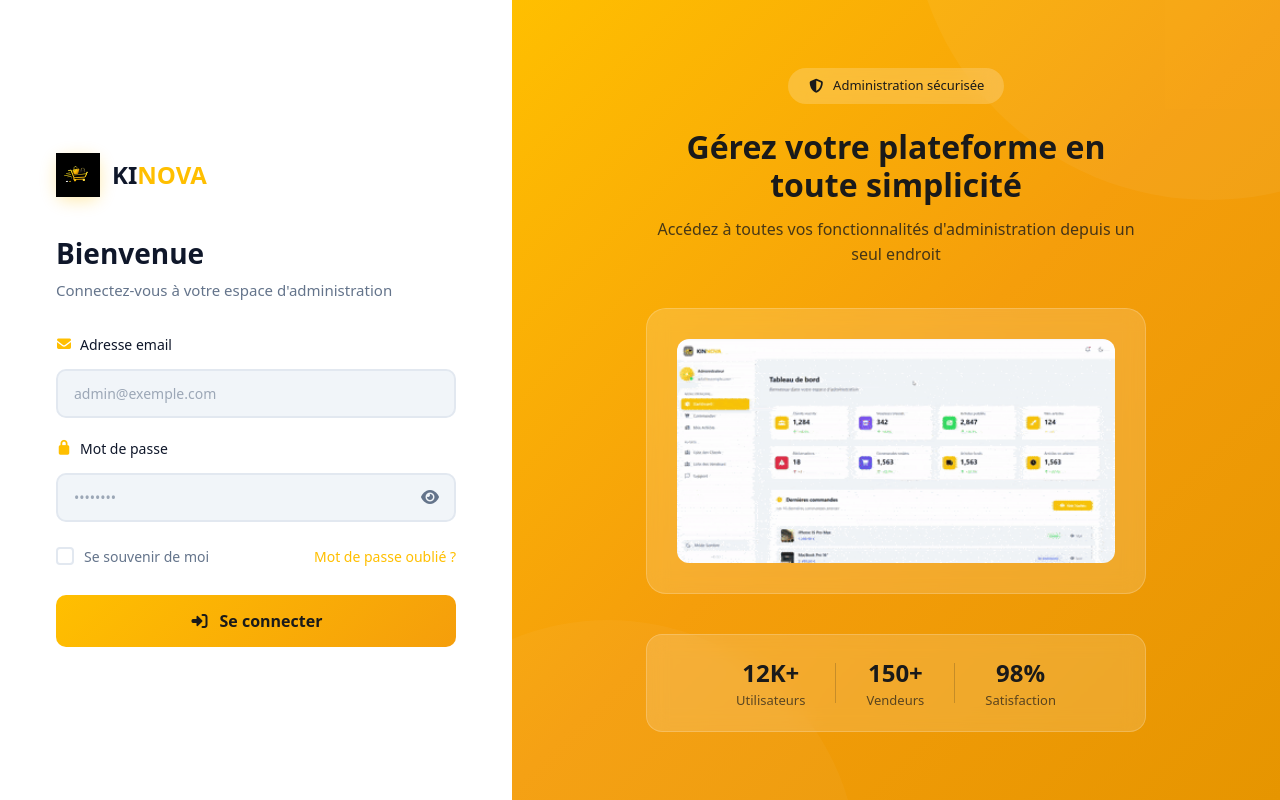
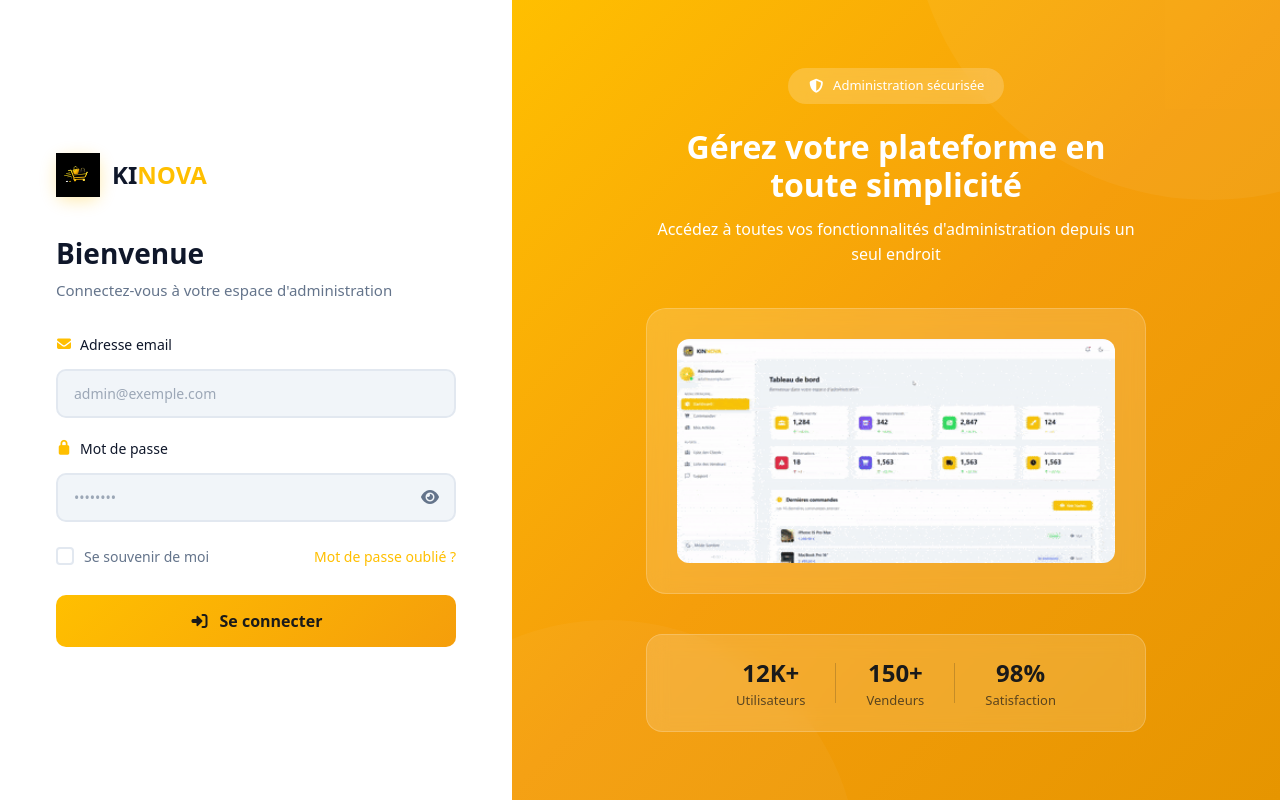
Before and after one commit to Michee-kolony/kinova-admin, an Angular app: page /login in a window 1280 px wide. Built offline with nearby package versions, Linux system fonts and the light colour scheme.

Commit message:
fixation redirection login

```diff
--- a/src/app/composants/login/login.component.html
+++ b/src/app/composants/login/login.component.html
@@ -63,7 +63,7 @@
           <a href="#" class="forgot-link">Mot de passe oublié ?</a>
         </div>
 
-        <button type="submit" class="btn-login">
+        <button [routerLink]="['/admin/dashboard']" class="btn-login">
           <i class="fas fa-sign-in-alt"></i>
           Se connecter
         </button>
@@ -75,14 +75,14 @@
   <div class="login-right hidden lg:flex">
     <div class="login-right-content">
       <!-- Badge -->
-      <div class="right-badge">
+      <div class="right-badge text-white">
         <i class="fas fa-shield-alt"></i>
         Administration sécurisée
       </div>
 
       <!-- Titre -->
-      <h2 class="right-title">Gérez votre plateforme en toute simplicité</h2>
-      <p class="right-subtitle">
+      <h2 class="right-title text-white">Gérez votre plateforme en toute simplicité</h2>
+      <p class="right-subtitle text-white">
         Accédez à toutes vos fonctionnalités d'administration depuis un seul endroit
       </p>
 
@@ -105,18 +105,18 @@
       </div>
 
       <!-- Statistiques -->
-      <div class="right-stats">
-        <div class="stat-item">
+      <div class="right-stats text-white">
+        <div class="stat-item text-white">
           <span class="stat-number">12K+</span>
           <span class="stat-label">Utilisateurs</span>
         </div>
         <div class="stat-divider"></div>
-        <div class="stat-item">
+        <div class="stat-item text-white">
           <span class="stat-number">150+</span>
           <span class="stat-label">Vendeurs</span>
         </div>
         <div class="stat-divider"></div>
-        <div class="stat-item">
+        <div class="stat-item text-white">
           <span class="stat-number">98%</span>
           <span class="stat-label">Satisfaction</span>
         </div>
```
